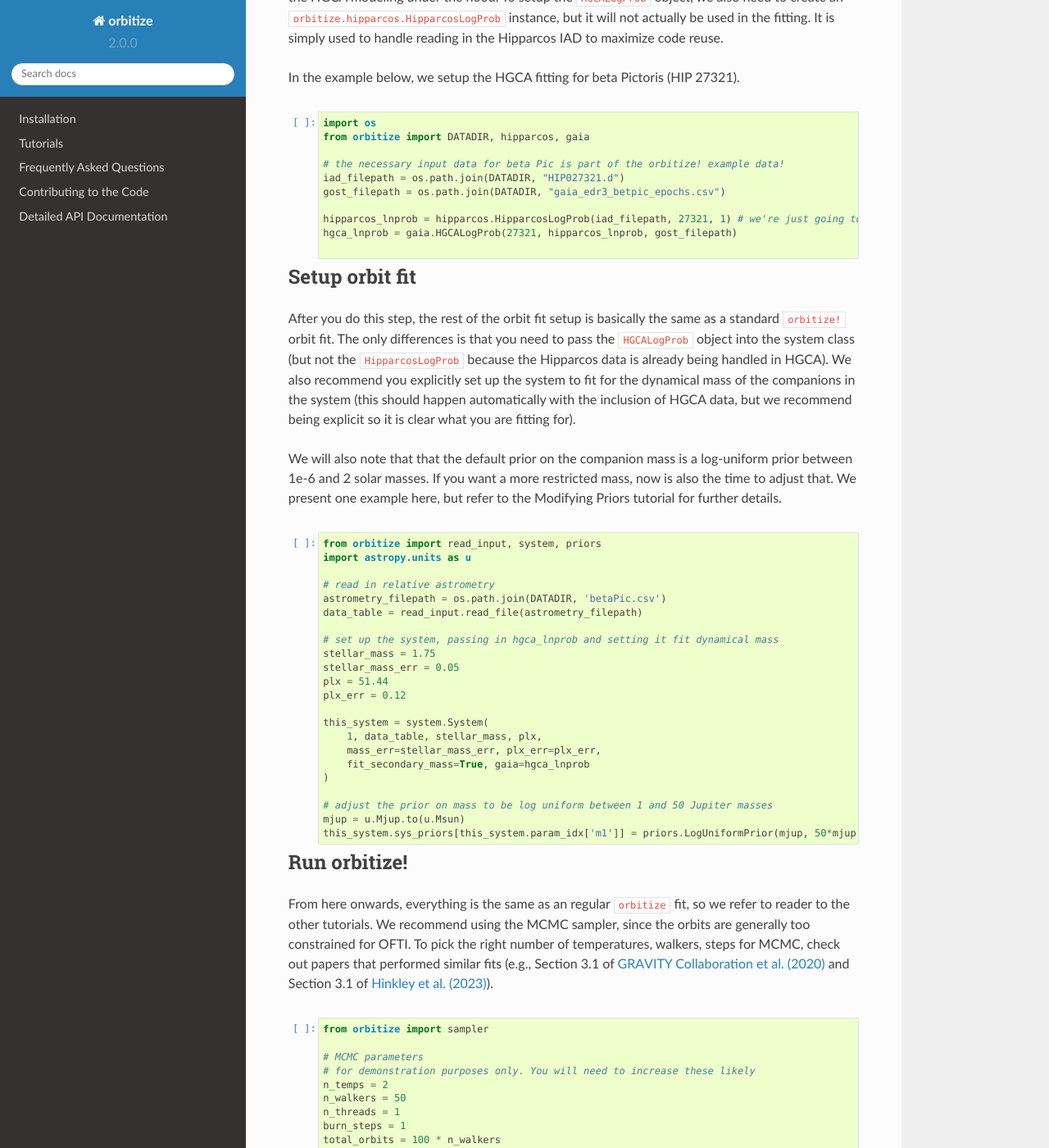
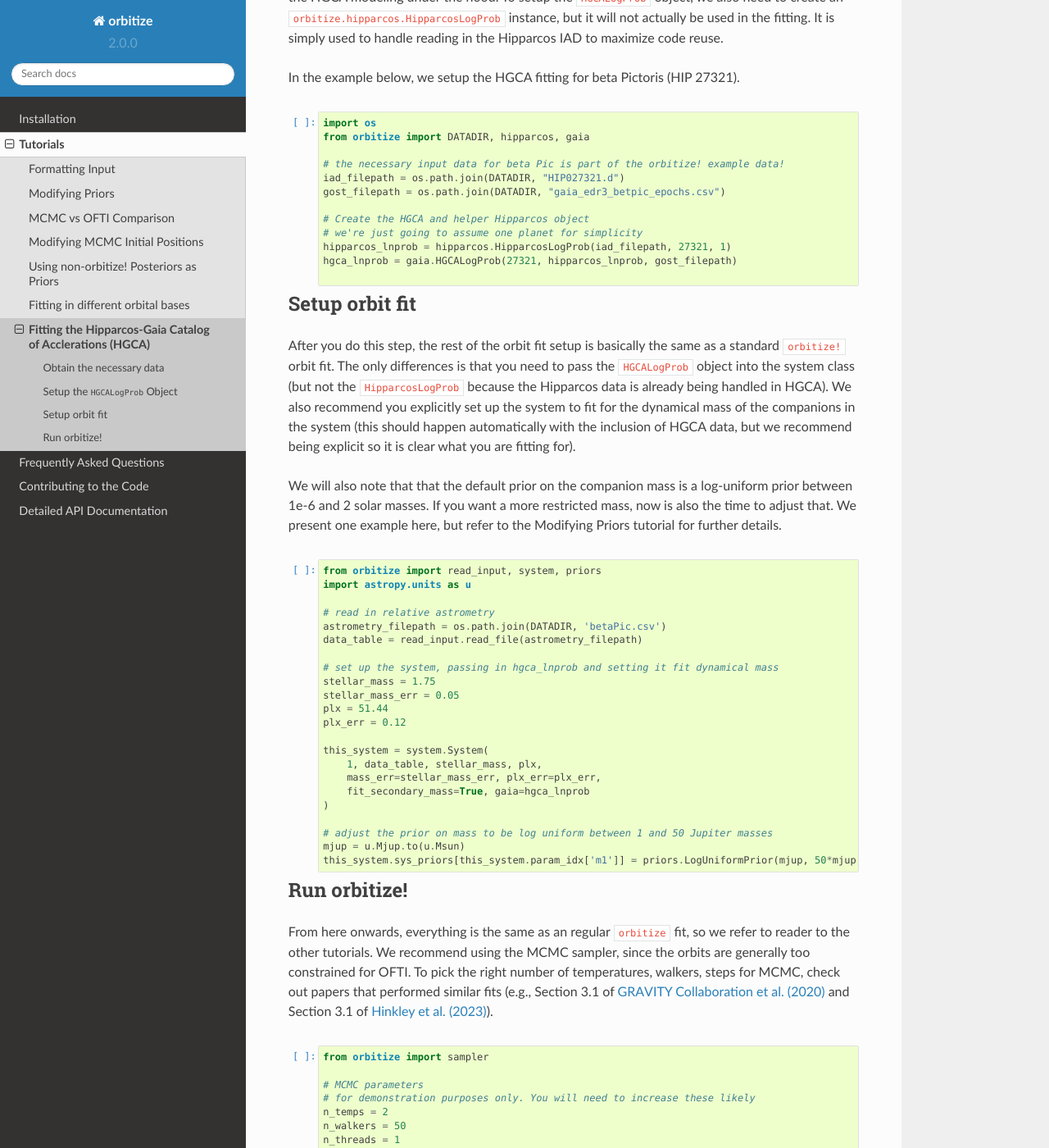
Before and after one commit to sblunt/orbitize, a Sphinx documentation site: the page built from docs/tutorials/HGCA_tutorial.ipynb, in a window 1280 px wide and 1400 px high, scrolled down 879 px. Shown: the whole window at 82% size. Built offline with Sphinx 7.4.7 and the Read the Docs theme 2.0.0, drawn with Linux system fonts in a browser that asks for light colours; pages that are not in the unit, such as notebooks, are missing from menus; some of the changed text lies outside the part shown.

Commit message:
small tutorail changes for docs

```diff
--- a/docs/tutorials.rst
+++ b/docs/tutorials.rst
@@ -55,3 +55,4 @@ us if you are still confused).
    tutorials/Using_nonOrbitize_Posteriors_as_Priors.ipynb
    tutorials/Changing_bases_tutorial.ipynb
    tutorials/Hipparcos_IAD.ipynb
+   tutorials/HGCA_tutorial.ipynb
```
Also changed, not shown: docs/tutorials/HGCA_tutorial.ipynb.
